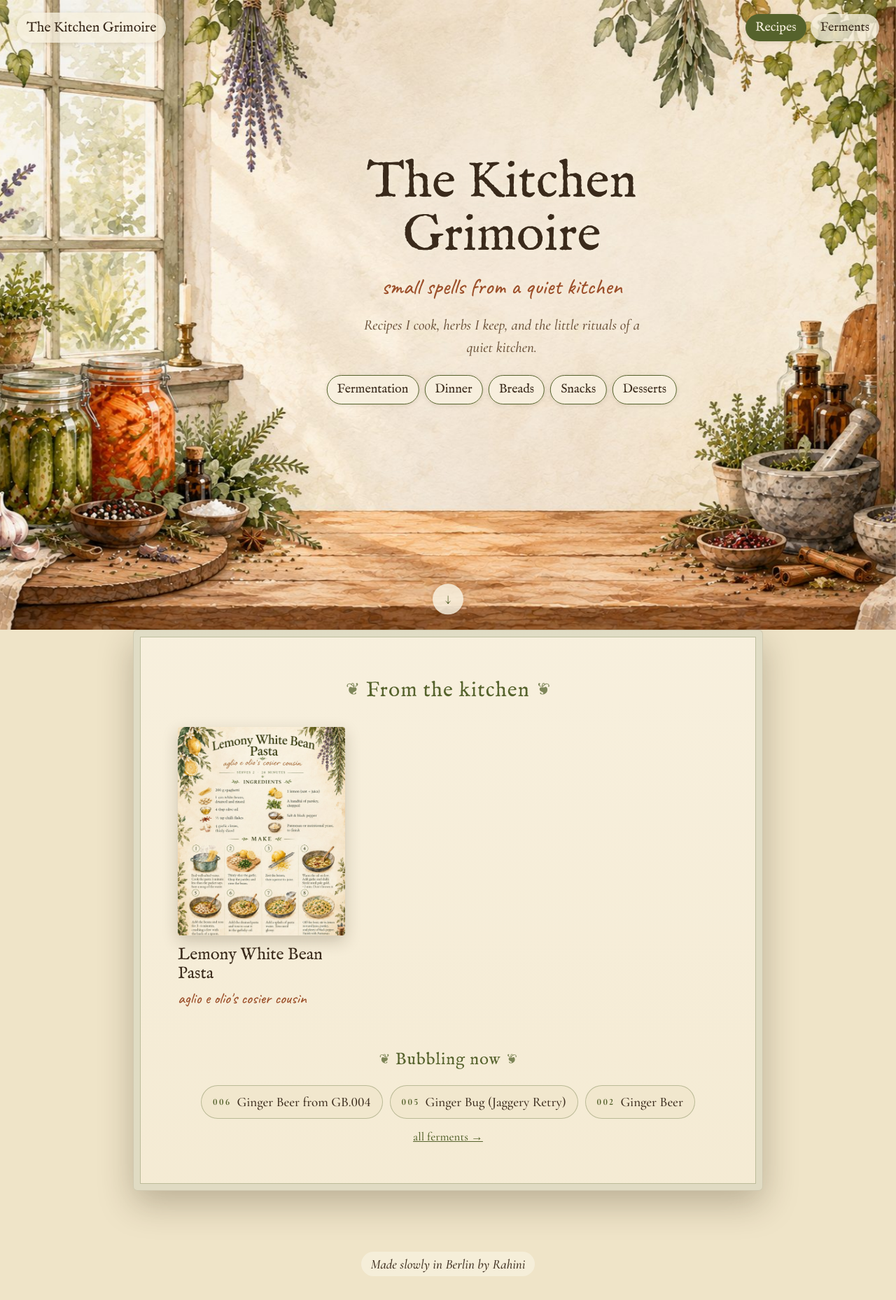
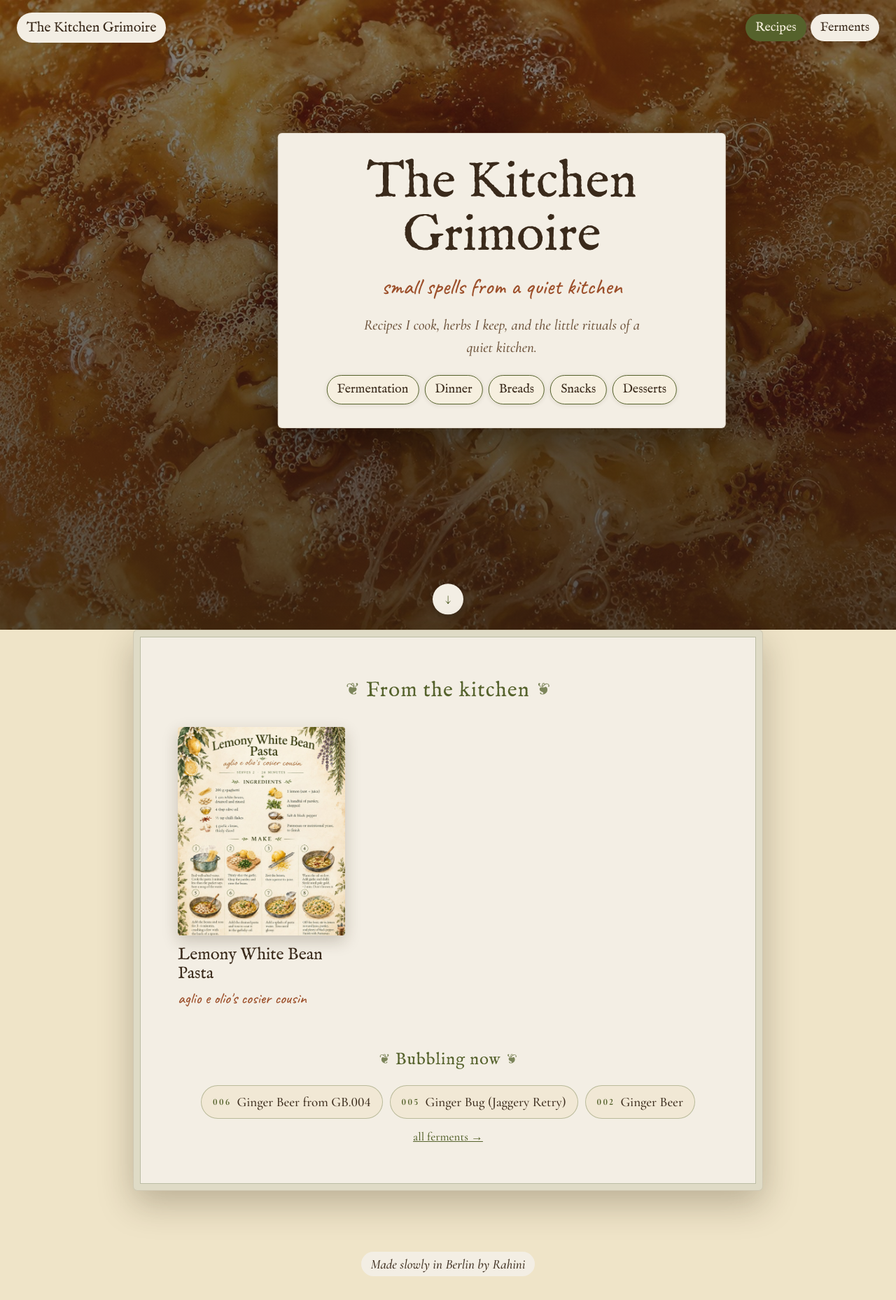
Before and after one commit to rahinic/kitchen-grimoire, a Jekyll site: the page built from index.html, in a window 1280 px wide. Shown: the whole page at 70% size. Built offline with Jekyll 4.4.1, drawn with Linux system fonts in a browser that asks for light colours.

Commit message:
New background images with dark overlay; cream cards for text
Co-Authored-By: Claude Sonnet 5.5 <noreply@anthropic.com>
Claude-Session: https://claude.ai/code/session_01H22Q5C29pPMNdP5H9kNhAe

```diff
--- a/assets/css/style.css
+++ b/assets/css/style.css
@@ -8,7 +8,7 @@
 
 :root{
   --ink:#3a2a1b; --soft:#6b5139; --olive:#55622c; --rust:#9c4f2a;
-  --paper:#f7f0de; --paper-2:#efe4c8; --line:rgba(85,98,44,.35);
+  --paper:#f7f0de; --paper-2:#efe4c8; --card:#F3EEE4; --line:rgba(85,98,44,.35);
   --serif:"Corm",Georgia,serif; --title:"Fell",Georgia,serif; --hand:"Hand","Bradley Hand",cursive;
 }
 *{box-sizing:border-box}
@@ -17,18 +17,22 @@ body{margin:0;font-variant-numeric:lining-nums;background:var(--paper-2);color:v
 a{color:var(--olive)}
 img{max-width:100%;display:block}
 
-/* ---------- the scene: your painted kitchen stays behind everything ---------- */
-.scene{position:fixed;inset:0;z-index:-1;background:var(--bg-wide) center/cover no-repeat}
-@media (orientation:portrait){.scene{background-image:var(--bg-tall);background-position:center top}}
+/* ---------- the scene: the photo stays behind everything, under a dark overlay ---------- */
+.scene{position:fixed;inset:0;z-index:-1;background-color:#1c1712;
+  background-image:linear-gradient(rgba(28,23,18,.55),rgba(28,23,18,.75)),var(--bg-wide);
+  background-size:cover;background-position:center;background-repeat:no-repeat;background-attachment:scroll}
+@media (orientation:portrait){.scene{background-image:linear-gradient(rgba(28,23,18,.55),rgba(28,23,18,.75)),var(--bg-tall)}}
+@media (min-width:1024px) and (hover:hover) and (pointer:fine){.scene{background-attachment:fixed}}
 
 /* ---------- top bar ---------- */
 .topbar{position:absolute;top:0;left:0;right:0;padding:18px 24px;z-index:5}
-.brand{font-family:var(--title);font-size:20px;color:var(--ink);text-decoration:none;background:rgba(247,240,222,.78);padding:6px 14px;border-radius:999px;box-shadow:0 1px 6px rgba(60,40,20,.12)}
+.brand{font-family:var(--title);font-size:20px;color:var(--ink);text-decoration:none;background:var(--card);padding:6px 14px;border-radius:999px;box-shadow:0 1px 6px rgba(60,40,20,.12)}
 
 /* ---------- hero: text sits in the empty parchment of the painting ---------- */
 .hero{min-height:100svh;display:flex;align-items:center;justify-content:center;position:relative;padding:90px 16px 80px}
-.hero-inner{text-align:center;max-width:560px;transform:translate(6vw,-6vh);
-  text-shadow:0 0 18px rgba(247,240,222,.95),0 0 4px rgba(247,240,222,.9)}
+.hero-inner{text-align:center;max-width:640px;transform:translate(6vw,-6vh);
+  background:var(--card);padding:clamp(22px,3vw,34px) clamp(20px,4vw,40px);border-radius:6px;
+  box-shadow:0 18px 50px rgba(0,0,0,.35),inset 0 0 0 1px rgba(120,95,60,.15)}
 @media (orientation:portrait){.hero-inner{transform:translate(2vw,-4vh);max-width:78vw}}
 .kicker{font-family:var(--serif);font-weight:700;font-size:13px;letter-spacing:.32em;text-transform:uppercase;color:var(--olive);margin:0 0 10px}
 .hero h1{font-family:var(--title);font-weight:400;font-size:clamp(40px,6vw,74px);line-height:1.02;margin:0;color:var(--ink)}
@@ -39,13 +43,13 @@ img{max-width:100%;display:block}
 @media (max-width:480px){.meta{letter-spacing:.18em;gap:8px}.meta::before,.meta::after{width:22px}}
 .intro{font-style:italic;font-size:21px;color:var(--soft);margin:14px auto 0;max-width:420px}
 .scroll-cue{position:absolute;bottom:22px;left:50%;transform:translateX(-50%);width:44px;height:44px;border-radius:50%;display:grid;place-items:center;text-decoration:none;
-  background:rgba(247,240,222,.85);color:var(--olive);font-size:20px;box-shadow:0 2px 10px rgba(60,40,20,.15);animation:bob 2.4s ease-in-out infinite}
+  background:var(--card);color:var(--olive);font-size:20px;box-shadow:0 2px 10px rgba(0,0,0,.3);animation:bob 2.4s ease-in-out infinite}
 @keyframes bob{50%{transform:translate(-50%,6px)}}
 @media (prefers-reduced-motion:reduce){.scroll-cue{animation:none}html{scroll-behavior:auto}}
 
 /* ---------- the parchment sheet that scrolls over the scene ---------- */
 .sheet{position:relative;max-width:900px;margin:0 auto 10vh;padding:clamp(28px,5vw,64px) clamp(16px,5vw,64px);
-  background:linear-gradient(rgba(247,240,222,.96),rgba(244,235,212,.96));border-radius:6px;
+  background:var(--card);border-radius:6px;
   box-shadow:0 18px 50px rgba(50,35,15,.28),inset 0 0 0 1px rgba(120,95,60,.15),inset 0 0 0 10px rgba(247,240,222,.6),inset 0 0 0 11px var(--line)}
 @media (max-width:640px){.sheet{margin:0 10px 8vh}}
 
@@ -111,12 +115,12 @@ h2{font-family:var(--title);font-weight:400;font-size:30px;color:var(--olive);te
 
 /* footer */
 .foot{text-align:center;padding:0 16px 36px;font-style:italic;color:var(--ink)}
-.foot span{background:rgba(247,240,222,.8);padding:6px 14px;border-radius:999px}
+.foot span{background:var(--card);padding:6px 14px;border-radius:999px}
 
 /* ---------- navigation ---------- */
 .topbar{display:flex;align-items:center;justify-content:space-between;flex-wrap:wrap;gap:8px 12px}
 .topnav{display:flex;gap:6px}
-.topnav a{font-family:var(--title);font-size:18px;color:var(--ink);text-decoration:none;background:rgba(247,240,222,.78);padding:6px 14px;border-radius:999px;box-shadow:0 1px 6px rgba(60,40,20,.12)}
+.topnav a{font-family:var(--title);font-size:18px;color:var(--ink);text-decoration:none;background:var(--card);padding:6px 14px;border-radius:999px;box-shadow:0 1px 6px rgba(60,40,20,.12)}
 .topnav a:hover,.topnav a.on{background:var(--olive);color:var(--paper)}
 @media (max-width:480px){.topbar{padding:14px 12px}.brand{font-size:16px;padding:5px 11px}.topnav a{font-size:16px;padding:5px 11px}}
 
```
Also changed, not shown: assets/img/bg-tall.jpg, assets/img/bg-wide.jpg.
